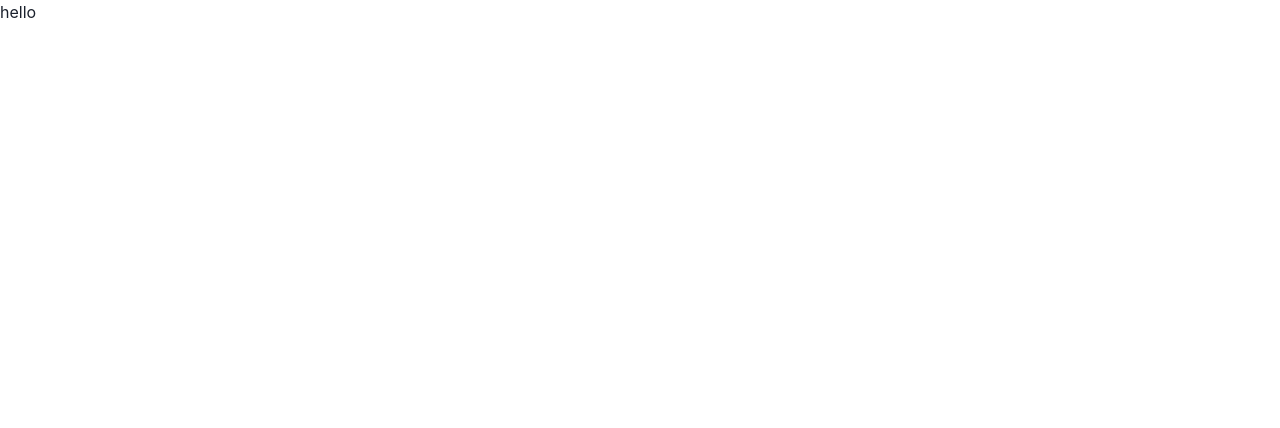
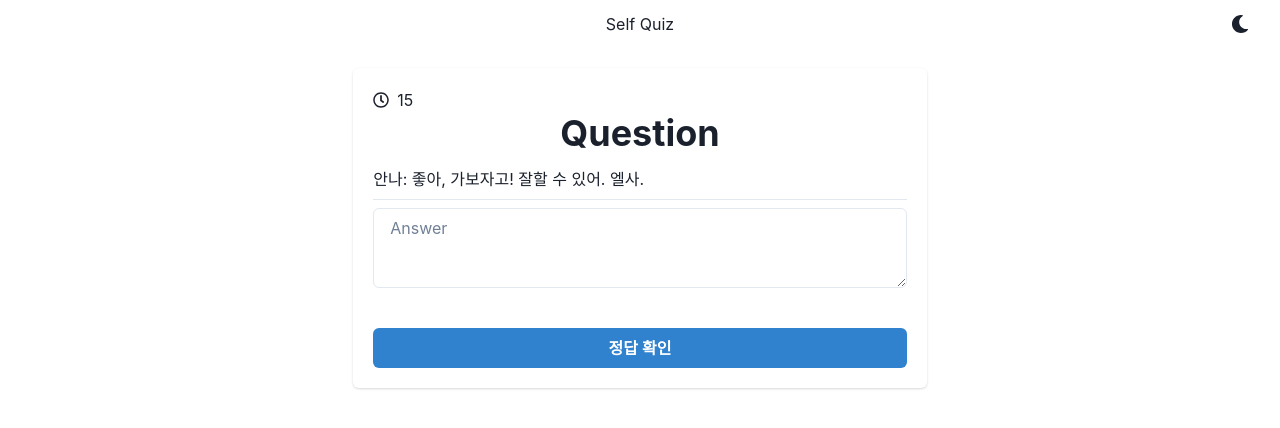
Before and after one commit to Kim-Hyeong-joon/self-quiz, a React (Create React App) app: page /quizs/quiz in a window 1280 px wide. Shown: the top 428 px of the page. Built offline with nearby package versions, Linux system fonts and the light colour scheme.

Commit message:
quizs and quiz

```diff
--- a/package.json
+++ b/package.json
@@ -17,6 +17,7 @@
     "react": "^18.2.0",
     "react-dom": "^18.2.0",
     "react-icons": "^3.11.0",
+    "react-router-dom": "^6.10.0",
     "react-scripts": "5.0.1",
     "typescript": "^4.9.5",
     "web-vitals": "^2.1.4"
--- a/src/App.tsx
+++ b/src/App.tsx
@@ -1,12 +1,9 @@
 import { ChakraProvider, theme } from "@chakra-ui/react";
-import { ColorModeSwitcher } from "./ColorModeSwitcher";
+import { RouterProvider } from "react-router-dom";
+import router from "./router";
 
 export const App = () => (
   <ChakraProvider theme={theme}>
-    <h1>hello</h1>
+    <RouterProvider router={router} />
   </ChakraProvider>
 );
-
-{
-  /* <ColorModeSwitcher justifySelf="flex-end" /> */
-}
--- /dev/null
+++ b/src/components/Header.tsx
@@ -0,0 +1,18 @@
+import { Box, Grid, HStack, Heading, Text } from "@chakra-ui/react";
+import { ColorModeSwitcher } from "../ColorModeSwitcher";
+
+export default function Header() {
+  return (
+    <Grid
+      templateColumns={"repeat(3, 1fr)"}
+      justifyContent={"flex-end"}
+      px="5"
+      py="1"
+      alignItems={"center"}
+    >
+      <Box justifySelf={"start"} />
+      <Text justifySelf={"center"}>Self Quiz</Text>
+      <ColorModeSwitcher justifySelf={"end"} />
+    </Grid>
+  );
+}
--- /dev/null
+++ b/src/components/Root.tsx
@@ -0,0 +1,11 @@
+import { Outlet } from "react-router-dom";
+import Header from "./Header";
+
+export default function Root() {
+  return (
+    <>
+      <Header />
+      <Outlet />
+    </>
+  );
+}
--- a/src/index.tsx
+++ b/src/index.tsx
@@ -8,8 +8,8 @@ if (!container) throw new Error("Failed to find the root element");
 const root = ReactDOM.createRoot(container);
 
 root.render(
-  <React.StrictMode>
+  <>
     <ColorModeScript />
     <App />
-  </React.StrictMode>
+  </>
 );
--- /dev/null
+++ b/src/router.tsx
@@ -0,0 +1,30 @@
+import { createBrowserRouter } from "react-router-dom";
+import Root from "./components/Root";
+import Home from "./routes/Home";
+import NotFound from "./routes/NotFound";
+import Reminder from "./routes/Reminder";
+import Quiz from "./routes/Quiz";
+
+const router = createBrowserRouter([
+  {
+    path: "/",
+    element: <Root />,
+    errorElement: <NotFound />,
+    children: [
+      {
+        path: "",
+        element: <Home />,
+      },
+      {
+        path: "quizs/reminder",
+        element: <Reminder />,
+      },
+      {
+        path: "quizs/quiz",
+        element: <Quiz />,
+      },
+    ],
+  },
+]);
+
+export default router;
--- /dev/null
+++ b/src/routes/Home.tsx
@@ -0,0 +1,48 @@
+import {
+  Text,
+  Card,
+  CardHeader,
+  CardBody,
+  CardFooter,
+  Heading,
+  Stack,
+  StackDivider,
+  Box,
+  HStack,
+  Container,
+  Checkbox,
+  SimpleGrid,
+} from "@chakra-ui/react";
+
+export default function Home() {
+  return (
+    <>
+      <Container maxW="container.sm">
+        <HStack mb="5" mx="5" justifyContent={"space-between"}>
+          <Text fontSize={"2xl"}>오늘의 퀴즈!</Text>
+          <Text fontSize={"md"}>전체 풀기&rarr;</Text>
+        </HStack>
+        <SimpleGrid
+          w="100%"
+          gap="5"
+          templateColumns={{
+            base: "1fr",
+            md: "repeat(3, 1fr)",
+          }}
+        >
+          <Card h="100%" justifyItems={"center"}>
+            <CardBody>
+              <HStack alignItems={"center"} justifyContent={"space-between"}>
+                <Box h="100%" alignItems={"center"} justifyContent={"center"}>
+                  <Heading size="xs">겨울왕국2 day.1 풀기</Heading>
+                  <Text fontSize="sm">문제: 5</Text>
+                </Box>
+                <Text>&rarr;</Text>
+              </HStack>
+            </CardBody>
+          </Card>
+        </SimpleGrid>
+      </Container>
+    </>
+  );
+}
--- /dev/null
+++ b/src/routes/NotFound.tsx
@@ -0,0 +1,16 @@
+import { Button, Heading, Text, VStack } from "@chakra-ui/react";
+import { Link } from "react-router-dom";
+
+export default function NotFound() {
+  return (
+    <VStack justifyContent={"center"} minH={"100vh"}>
+      <Heading>Page not found.</Heading>
+      <Text>It seems that you're lost.</Text>
+      <Link to="/">
+        <Button colorScheme={"green"} variant={"link"}>
+          Go home &rarr;
+        </Button>
+      </Link>
+    </VStack>
+  );
+}
--- /dev/null
+++ b/src/routes/Quiz.tsx
@@ -0,0 +1,101 @@
+import {
+  Box,
+  Button,
+  Card,
+  CardBody,
+  CardFooter,
+  Container,
+  HStack,
+  Heading,
+  Input,
+  Stack,
+  StackDivider,
+  Text,
+  Textarea,
+  VStack,
+} from "@chakra-ui/react";
+import { useEffect, useState } from "react";
+import { FaRegClock } from "react-icons/fa";
+
+const quiz = {
+  question: "안나: 좋아, 가보자고! 잘할 수 있어. 엘사.",
+  answer: "Okay. Here we go! You got this. Elsa.",
+  commentary:
+    "Here we go!는 뭔가 흥분되거나 위험한 일을 시작할 때 외치는 말이에요. You got this.는 (이 일은 네게 어렵지 않으니/너는 준비되었으니) '잘할 수 있다'는 뜻으로 쓰는 표현이고요.",
+};
+
+export default function Quiz() {
+  const [submit, setSubmit] = useState(false);
+  const [time, setTime] = useState(20);
+  const [timeInterval, setTimeInterval] = useState<NodeJS.Timeout>();
+  const onClick = () => {
+    setSubmit((current) => !current);
+  };
+  useEffect(() => {
+    setTimeInterval(() =>
+      setInterval(() => setTime((current) => current - 1), 1000)
+    );
+  }, []);
+  useEffect(() => {
+    if (submit) {
+      clearInterval(timeInterval);
+    }
+  }, [submit]);
+  useEffect(() => {
+    if (time === 0) {
+      setSubmit(() => true);
+      clearInterval(timeInterval);
+    }
+  }, [time]);
+
+  return (
+    <Container mt="5">
+      <Card>
+        <CardBody>
+          <HStack>
+            <FaRegClock />
+            <Text>{time}</Text>
+          </HStack>
+          <Stack divider={<StackDivider />}>
+            <Box>
+              <Heading mb="3" textAlign={"center"}>
+                Question
+              </Heading>
+              <Text fontSize={"md"}>{quiz.question}</Text>
+            </Box>
+            <Box>
+              <Textarea placeholder="Answer"></Textarea>
+            </Box>
+          </Stack>
+        </CardBody>
+        <CardFooter>
+          <VStack w="100%">
+            <Button onClick={onClick} colorScheme="blue" w="100%">
+              정답 확인
+            </Button>
+            {submit ? (
+              <Stack w="100%" divider={<StackDivider />}>
+                <Box mt="5">
+                  <Text textAlign={"center"}>답</Text>
+                  <Text>{quiz.answer}</Text>
+                </Box>
+                <Box mt="5">
+                  <Text textAlign={"center"}>해설</Text>
+                  <Text>{quiz.commentary}</Text>
+                </Box>
+                <HStack w="100%">
+                  <Button variant={"solid"} colorScheme="green" w="100%">
+                    정답!
+                  </Button>
+                  <Button colorScheme="red" w="100%">
+                    재시험 보기!
+                  </Button>
+                </HStack>
+              </Stack>
+            ) : null}
+          </VStack>
+        </CardFooter>
+      </Card>
+    </Container>
+  );
+}
--- /dev/null
+++ b/src/routes/Reminder.tsx
@@ -0,0 +1,53 @@
+import {
+  Text,
+  Card,
+  CardHeader,
+  CardBody,
+  CardFooter,
+  Heading,
+  Stack,
+  StackDivider,
+  Box,
+  HStack,
+  Button,
+  Checkbox,
+  Container,
+  SimpleGrid,
+} from "@chakra-ui/react";
+
+export default function Reminder() {
+  return (
+    <>
+      <Container maxW="container.md">
+        <HStack mx="5" mb="5" justifyContent={"space-between"}>
+          <Text fontSize={"2xl"}>리마인더</Text>
+        </HStack>
+        <SimpleGrid
+          w="100%"
+          gap="5"
+          templateColumns={{
+            base: "1fr",
+            md: "repeat(3, 1fr)",
+          }}
+        >
+          <Card h="100%" justifyItems={"center"}>
+            <CardBody>
+              <HStack h="100%" alignItems={"center"} justifyContent={"center"}>
+                <Heading size="xs">겨울왕국2 day.1 풀기</Heading>
+                <Checkbox colorScheme="green"></Checkbox>
+              </HStack>
+            </CardBody>
+          </Card>
+          <Card h="100%" justifyItems={"center"}>
+            <CardBody>
+              <HStack alignItems={"center"} justifyContent={"center"}>
+                <Heading size="xs">겨울왕국2 day.2 풀기</Heading>
+                <Checkbox colorScheme="green"></Checkbox>
+              </HStack>
+            </CardBody>
+          </Card>
+        </SimpleGrid>
+      </Container>
+    </>
+  );
+}
```
Also changed, not shown: 1 other file (tests, documents, lock files or other folders).
